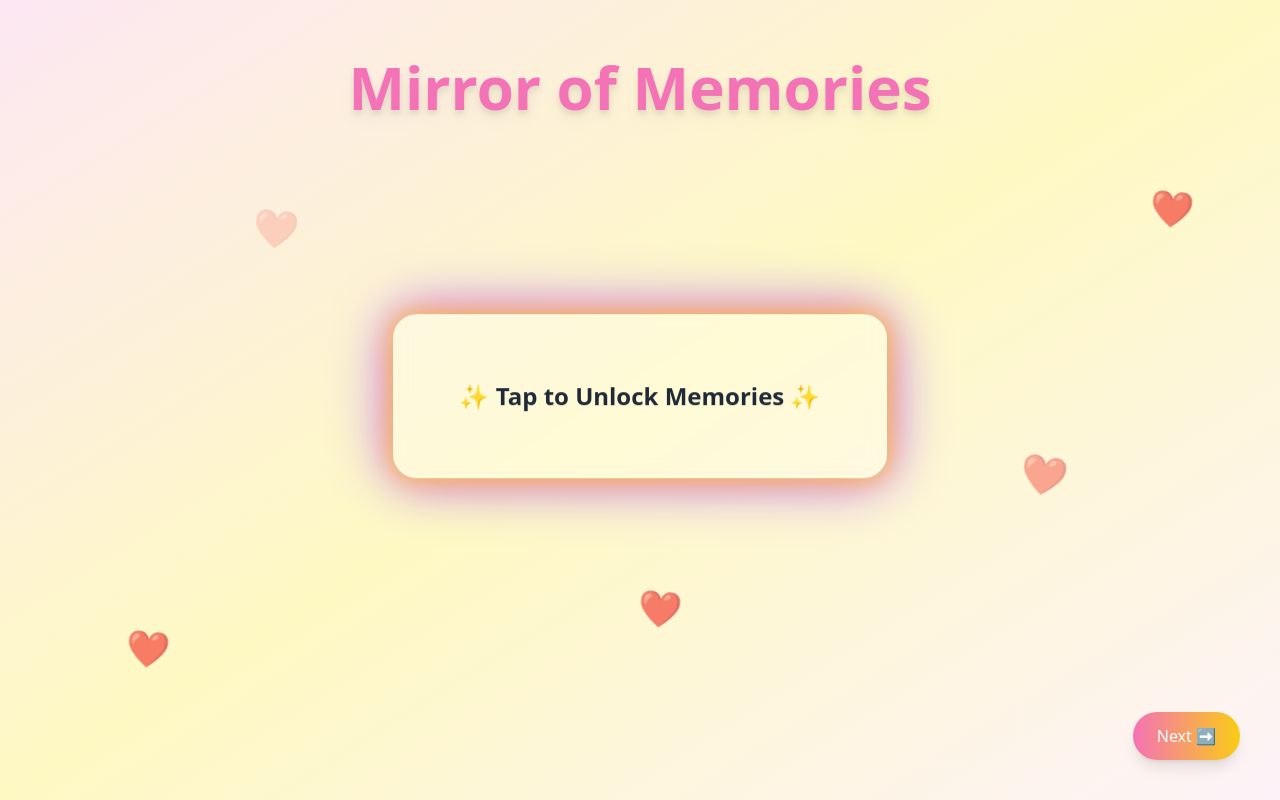
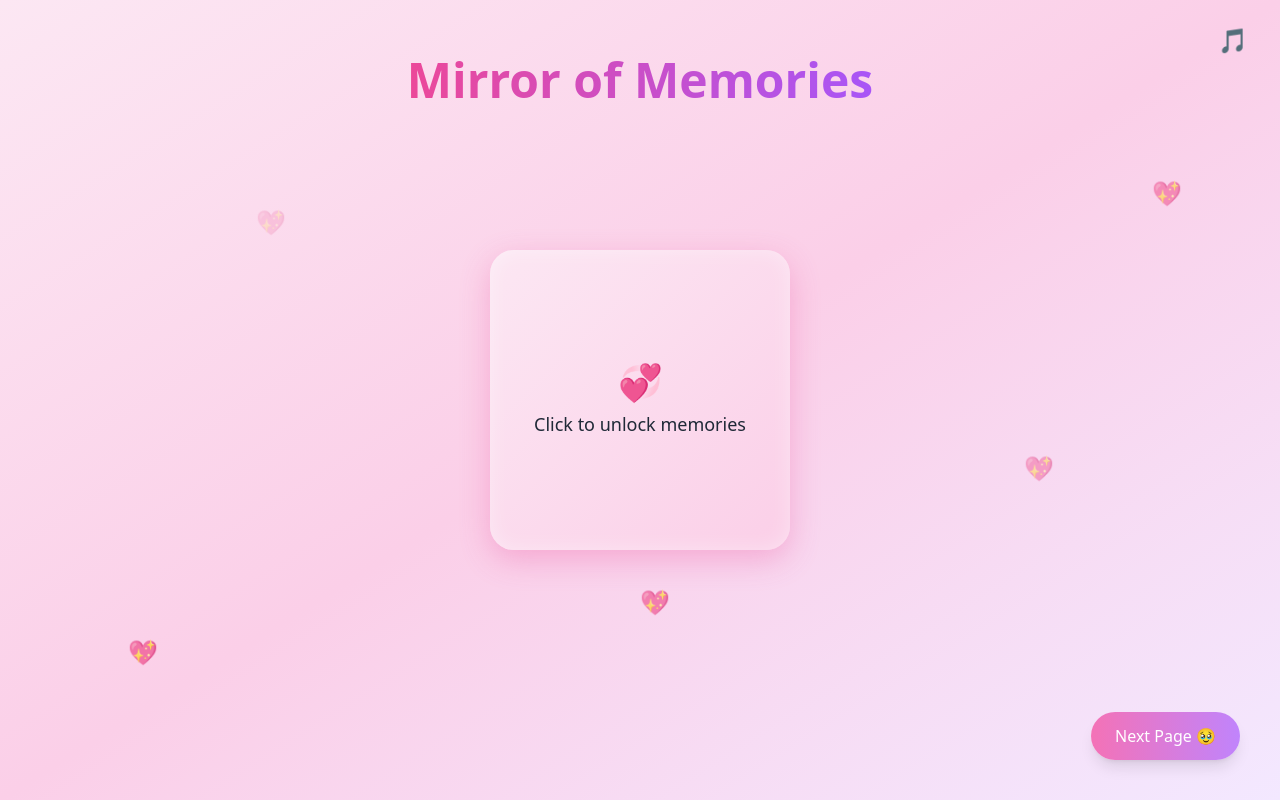
Before and after one commit to trishna-paswan/AI_Event_Planner, a Flask app: a page that uses templates/page1.html in a window 1280 px wide. Run offline with Flask 3, Linux system fonts and the light colour scheme; some libraries are stand-ins or nearby versions.

Commit message:
Update page1.html

```diff
--- a/templates/page1.html
+++ b/templates/page1.html
@@ -5,77 +5,78 @@
   <title>Mirror of Memories</title>
   <script src="https://cdn.tailwindcss.com"></script>
   <style>
-    /* ❤️ Tiny Floating Hearts */
     .heart {
       position: absolute;
-      color: #f472b6; /* cute pastel pink */
-      font-size: 2rem;
+      font-size: 1.5rem;
+      color: #ec4899;
+      opacity: 0.8;
       animation: floatHeart 10s ease-in-out infinite;
-      opacity: 0.8;
-    }
-    @keyframes floatHeart {
-      0% { transform: translateY(0) scale(1) rotate(0deg); opacity: 0.8; }
-      50% { transform: translateY(-30px) scale(1.2) rotate(10deg); }
-      100% { transform: translateY(-60px) scale(1) rotate(-10deg); opacity: 0; }
     }
 
-    /* 🪞 Glowing Floating Box */
-    .glow-card {
-      animation: softGlow 4s ease-in-out infinite alternate, floatBox 8s ease-in-out infinite;
-      backdrop-filter: blur(8px);
-      background: rgba(255, 255, 255, 0.3);
-      border: 2px solid rgba(255, 255, 255, 0.2);
-      transition: transform 0.5s ease-in-out;
-      position: relative;
-    }
-    @keyframes softGlow {
-      from {
-        box-shadow: 0 0 20px #fbbf24, 0 0 40px #f472b6, 0 0 60px #a78bfa;
-      }
-      to {
-        box-shadow: 0 0 30px #fcd34d, 0 0 50px #f9a8d4, 0 0 80px #c084fc;
-      }
-    }
-    @keyframes floatBox {
-      0%, 100% { transform: translateY(0); }
-      50% { transform: translateY(-15px); }
+    @keyframes floatHeart {
+      0% { transform: translateY(0); opacity: 0.8; }
+      50% { transform: translateY(-30px); }
+      100% { transform: translateY(-60px); opacity: 0; }
     }
 
-    /* 🌸 Soft Bounce Heading */
     .soft-bounce {
-      animation: softBounce 5s ease-in-out infinite alternate;
-      color: #f472b6; /* pastel pink */
+      animation: softBounce 4s ease-in-out infinite;
     }
+
     @keyframes softBounce {
       0%, 100% { transform: translateY(0); }
       50% { transform: translateY(-10px); }
     }
+
+    .mirror-box {
+      background: linear-gradient(to bottom right, #fce7f3, #fbcfe8); /* soft pinks */
+      width: 300px;
+      height: 300px;
+      border-radius: 1.5rem;
+      display: flex;
+      flex-direction: column;
+      align-items: center;
+      justify-content: center;
+      box-shadow: inset 0 0 20px rgba(255, 255, 255, 0.4),
+                  0 10px 30px rgba(236, 72, 153, 0.3);
+      transition: transform 0.3s ease-in-out;
+      cursor: pointer;
+    }
+
+    .mirror-box:hover {
+      transform: scale(1.05);
+    }
   </style>
 </head>
-<body class="bg-gradient-to-br from-pink-100 via-yellow-100 to-pink-50 flex items-center justify-center min-h-screen relative overflow-hidden">
+<body class="bg-gradient-to-br from-pink-100 via-pink-200 to-purple-100 min-h-screen flex items-center justify-center relative overflow-hidden">
 
-  <!-- 💕 Title -->
-  <h1 class="text-6xl font-bold soft-bounce drop-shadow-lg absolute top-16">
-     Mirror of Memories
+  <!-- 💖 Title -->
+  <h1 class="text-5xl font-bold bg-gradient-to-r from-pink-500 to-purple-500 bg-clip-text text-transparent absolute top-16 soft-bounce">
+    Mirror of Memories
   </h1>
 
-  <!-- 🪞 Unlock Card -->
+  <!-- 🪞 Actual Matching Box -->
   <div onclick="window.location.href='/hb/{{username}}/page2'"
-       class="glow-card p-16 rounded-3xl cursor-pointer hover:scale-105">
-    <p class="text-2xl text-gray-800 font-semibold">✨ Tap to Unlock Memories ✨</p>
+       class="mirror-box">
+    <div class="text-4xl mb-2">💞</div>
+    <p class="text-lg text-gray-800 font-medium">Click to unlock memories</p>
   </div>
 
   <!-- ⏭ Next Button -->
   <a href="/hb/{{username}}/page2"
-     class="absolute bottom-10 right-10 bg-gradient-to-r from-pink-400 to-yellow-400 text-white px-6 py-3 rounded-full shadow-lg hover:scale-110 transition duration-300">
-    Next ➡️
+     class="absolute bottom-10 right-10 bg-gradient-to-r from-pink-400 to-purple-400 text-white px-6 py-3 rounded-full shadow-lg hover:scale-110 transition duration-300">
+    Next Page 🥹
   </a>
 
-  <!-- ❤️ Add 2-3 Tiny Hearts -->
-  <div class="heart" style="left: 20%; top: 30%; animation-delay: 0s;">❤️</div>
-  <div class="heart" style="left: 80%; top: 60%; animation-delay: 2s;">❤️</div>
-  <div class="heart" style="left: 50%; top: 75%; animation-delay: 4s;">❤️</div>
-  <div class="heart" style="left: 90%; top: 25%; animation-delay: 4s;">❤️</div>
-  <div class="heart" style="left: 10%; top: 80%; animation-delay: 4s;">❤️</div>
+  <!-- 🎵 Music Icon -->
+  <div class="absolute top-6 right-8 text-2xl">🎵</div>
+
+  <!-- Floating hearts -->
+  <div class="heart" style="left: 20%; top: 30%; animation-delay: 0s;">💖</div>
+  <div class="heart" style="left: 80%; top: 60%; animation-delay: 2s;">💖</div>
+  <div class="heart" style="left: 50%; top: 75%; animation-delay: 4s;">💖</div>
+  <div class="heart" style="left: 90%; top: 25%; animation-delay: 3s;">💖</div>
+  <div class="heart" style="left: 10%; top: 80%; animation-delay: 5s;">💖</div>
+
 </body>
 </html>
```
